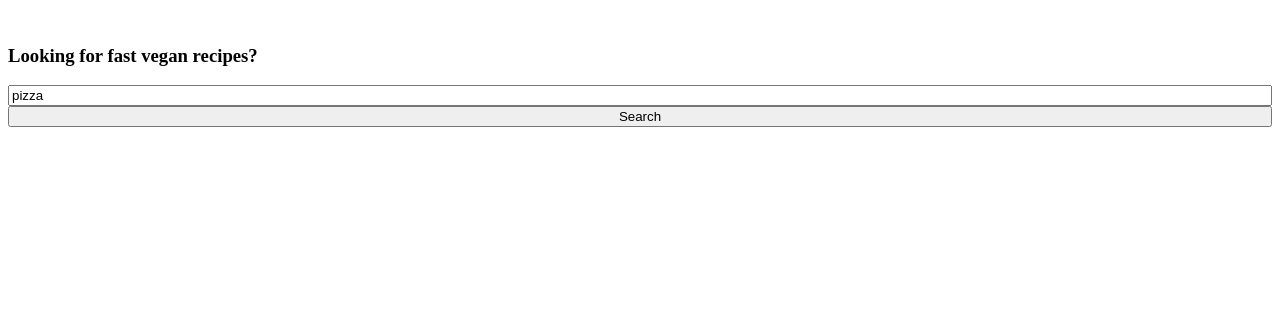
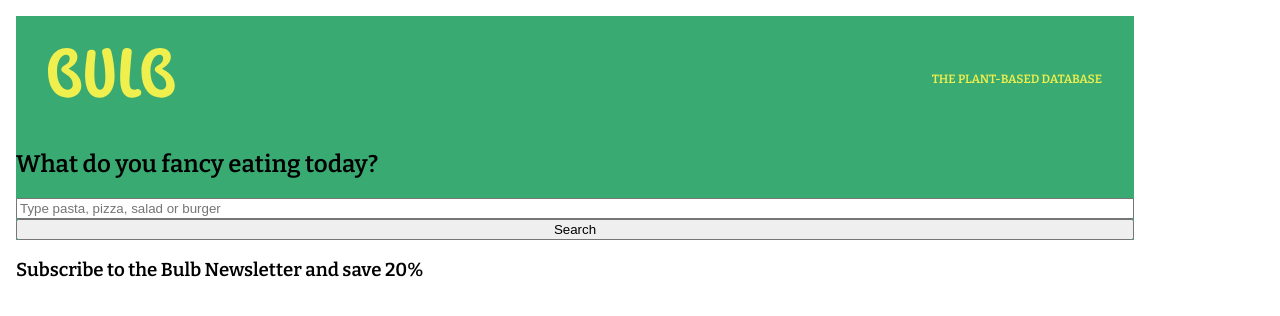
Before and after one commit to LuciaMoral/recipe-finder, a website built with Parcel: page index.html in a window 1280 px wide. Built offline with nearby package versions, Linux system fonts and the light colour scheme; no server answers.

Commit message:
created html markup

```diff
--- a/base.css
+++ b/base.css
@@ -2,7 +2,46 @@
   box-sizing: border-box;
 }
 
-body {}
+/* Colour palette */
+
+:root {
+  --yellow: #EFEF4D;
+  --green: #39AA72;
+  --bg-color: #E5E5E5;
+}
+
+/* Global styles */
+
+body {
+  margin: 0 auto;
+  font-family: 'Bitter', serif;
+
+}
+
+.wrapper {
+  max-width: 1150px;
+  padding: 1em;
+}
+
+.header {
+  background-color: var(--green);
+}
+
+.navbar {
+  display: flex;
+  justify-content: space-between;
+  padding: 2em;
+}
+
+.strapline {
+  font-size: 0.75rem;
+  font-weight: 600;
+  text-transform: uppercase;
+  align-self: flex-end;
+  color: var(--yellow)
+
+}
+
 
 /* search & form */
 .search {
--- a/index.html
+++ b/index.html
@@ -6,21 +6,34 @@
   <meta name="viewport" content="width=device-width,initial-scale=1.0">
   <title>Recipe Fetcher</title>
   <link rel="stylesheet" href="./base.css">
+  <link rel="preconnect" href="https://fonts.googleapis.com">
+  <link rel="preconnect" href="https://fonts.gstatic.com" crossorigin>
+  <link href="https://fonts.googleapis.com/css2?family=Bitter:wght@400;500;600&display=swap" rel="stylesheet">
 
 </head>
 
 <body>
-  <header>
-    <img />
-    <h3>Looking for fast vegan recipes?</h3>
-  </header>
+
   <div class="wrapper">
-    <form class="search" autocomplete="off">
-      <input type="text" name="query" value="pizza ">
-      <button name="submit" type="submit">Search</button>
-    </form>
+    <div class="header">
+      <div class="navbar">
+        <img src="bulb.svg" alt="bulb-logo">
+        <h3 class="strapline">The Plant-based Database</h3>
+      </div>
+      <div class="main">
+        <h2>What do you fancy eating today?</h2>
+        <form class="search" autocomplete="off">
+          <input type="text" name="query" placeholder="Type pasta, pizza, salad or burger">
+          <button name="submit" type="submit">Search</button>
+        </form>
+      </div>
+    </div>
     <div class="recipes"></div>
+    <footer>
+      <h3 class="footer-tag">Subscribe to the Bulb Newsletter and save 20%</h3>
+    </footer>
   </div>
+
 
   <script src="./scripts.js"></script>
 </body>
--- a/scripts.js
+++ b/scripts.js
@@ -34,5 +34,3 @@ recipesGrid.innerHTML = html.join('');
 form.addEventListener('submit', handleSubmit);
 
 fetchRecipes('pizza');
-
-//  grid-template-columns: repeat(auto-fill, minmax(200px, 1fr));
```
Also changed, not shown: bulb.svg (added), dist/bulb.1aaf1899.svg (added), dist/index.html, 4 other files.
